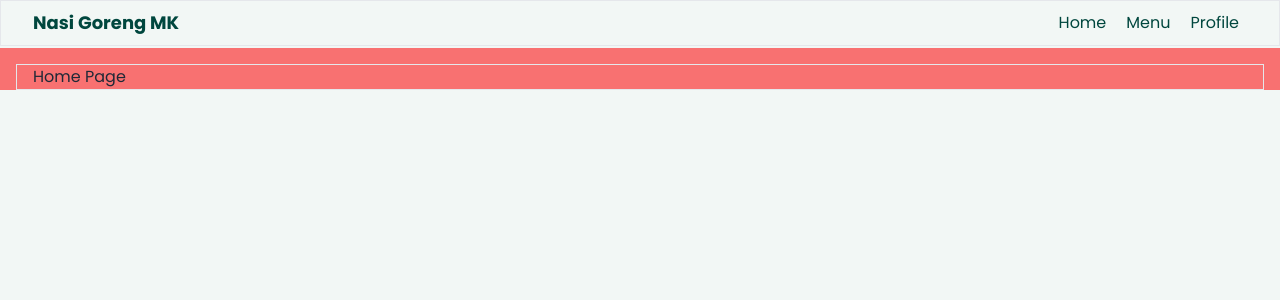
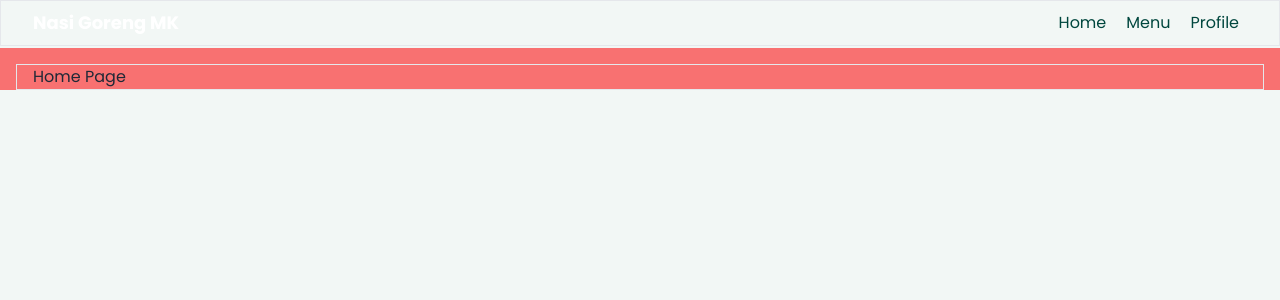
Before and after one commit to zidanabbas/MK-Project, a Next.js app: page / in a window 1280 px wide. Shown: the top 300 px of the page. Built offline with nearby package versions, Linux system fonts and the light colour scheme.

Commit message:
update colors brand

```diff
--- a/src/components/header/Brand.jsx
+++ b/src/components/header/Brand.jsx
@@ -4,7 +4,7 @@ import Link from "next/link";
 export default function Brand({ logo }) {
   return (
     <div className="px-4 text-lg font-bold">
-      <Link href="/" className="font-bold py-6 text-lg text-Headline">
+      <Link href="/" className="font-bold py-6 text-lg text-white">
         {logo}
       </Link>
     </div>
```
